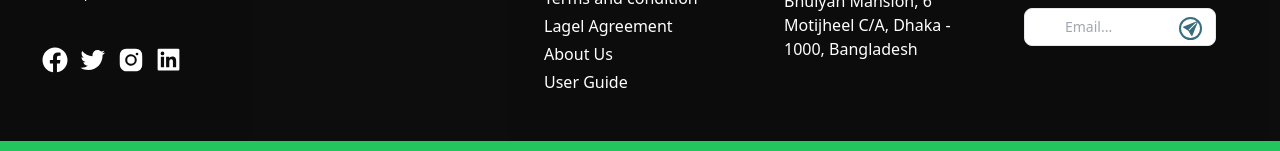
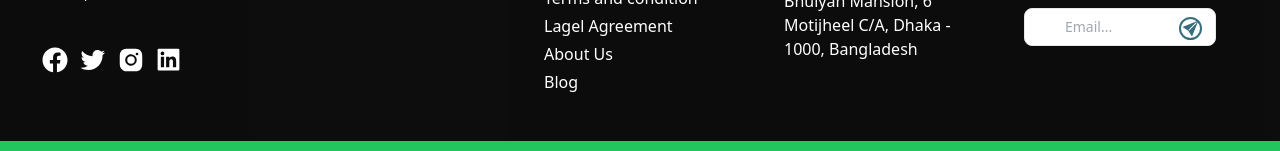
Before and after one commit to krazytofayel/smarthome, a React (Vite) app: page /service in a window 1280 px wide. Shown: the part 2299-2450 px from the top of the page. Built offline with nearby package versions, Linux system fonts and the light colour scheme.

Commit message:
footer changes design

```diff
--- a/src/Components/Shareable_Components/Footer/Footer.jsx
+++ b/src/Components/Shareable_Components/Footer/Footer.jsx
@@ -13,6 +13,13 @@ import { Link } from "react-router-dom";
 
 import Single_SocialIcon from "./Footer_Components/Single_SocialIcon/Single_SocialIcon";
 const Footer = () => {
+  //this is important to show content in top
+  const scrollToTop = () => {
+    window.scrollTo({
+      top: 0,
+      behavior: "smooth",
+    });
+  };
   return (
     <>
       <div className="w-full  h-full  pb-5  text-white px-5 bg-[#000000] opacity-95  ">
@@ -69,7 +76,12 @@ const Footer = () => {
                   </a>
 
                   <li>
-                    <Link to="/help" className="hover:underline" href="">
+                    <Link
+                      to="/help"
+                      className="hover:underline"
+                      onClick={scrollToTop}
+                      href=""
+                    >
                       {" "}
                       Help
                     </Link>
@@ -79,6 +91,7 @@ const Footer = () => {
                     <Link
                       to="/privacy_policy"
                       className="hover:underline"
+                      onClick={scrollToTop}
                       href=""
                     >
                       {" "}
@@ -87,8 +100,9 @@ const Footer = () => {
                   </li>
                   <li>
                     <Link
-                      to="/condition_of_use"
+                      to="/terms_and_condition"
                       className="hover:underline"
+                      onClick={scrollToTop}
                       href=""
                     >
                       {" "}
@@ -99,6 +113,7 @@ const Footer = () => {
                     <Link
                       to="/lagel_agreement"
                       className="hover:underline"
+                      onClick={scrollToTop}
                       href=""
                     >
                       {" "}
@@ -106,11 +121,21 @@ const Footer = () => {
                     </Link>
                   </li>
 
-                  <Link to="/aboutus" className="hover:underline" href="">
+                  <Link
+                    to="/aboutus"
+                    className="hover:underline"
+                    onClick={scrollToTop}
+                    href=""
+                  >
                     <li>About Us </li>
                   </Link>
-                  <Link to={"/user_guide"} className="hover:underline" href="">
-                    <li>User Guide</li>
+                  <Link
+                    to={"/blog"}
+                    className="hover:underline"
+                    onClick={scrollToTop}
+                    href=""
+                  >
+                    <li>Blog</li>
                   </Link>
 
                   {/* <Link className="hover:underline" href="">
```
